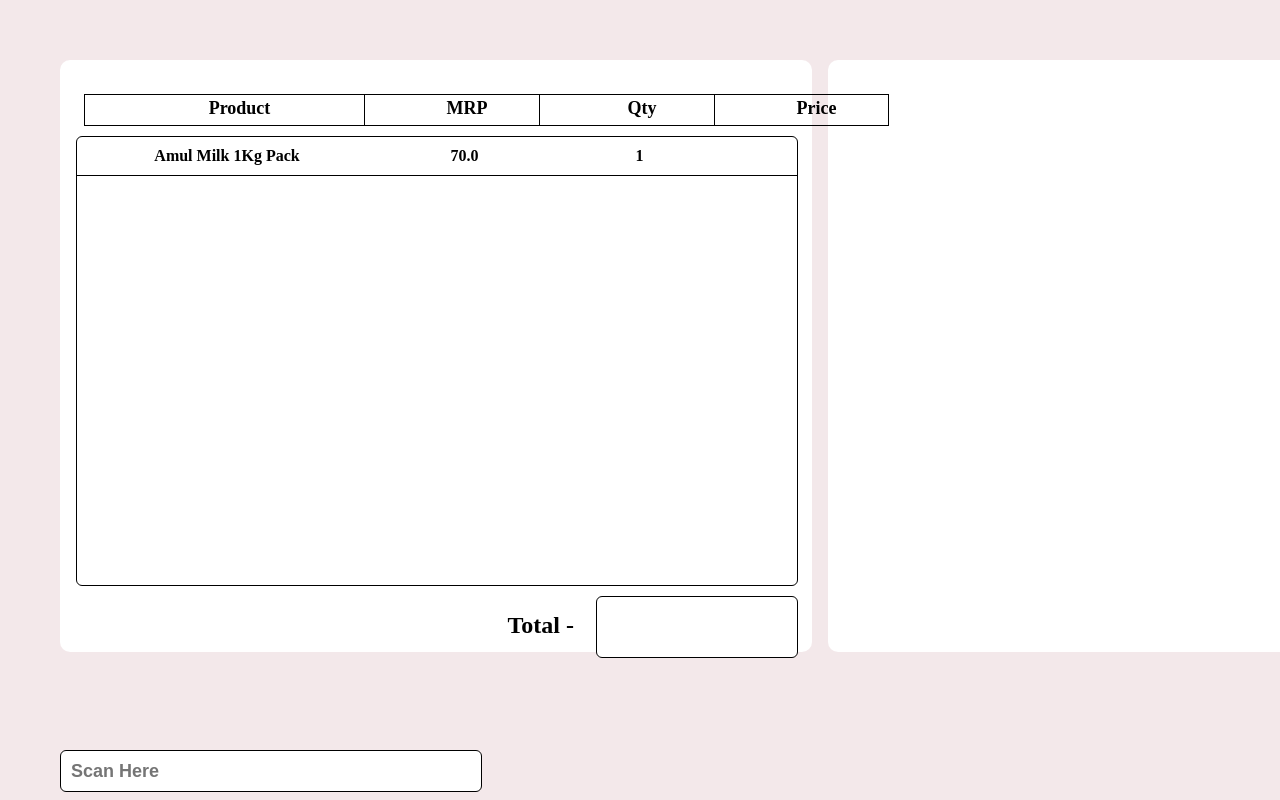
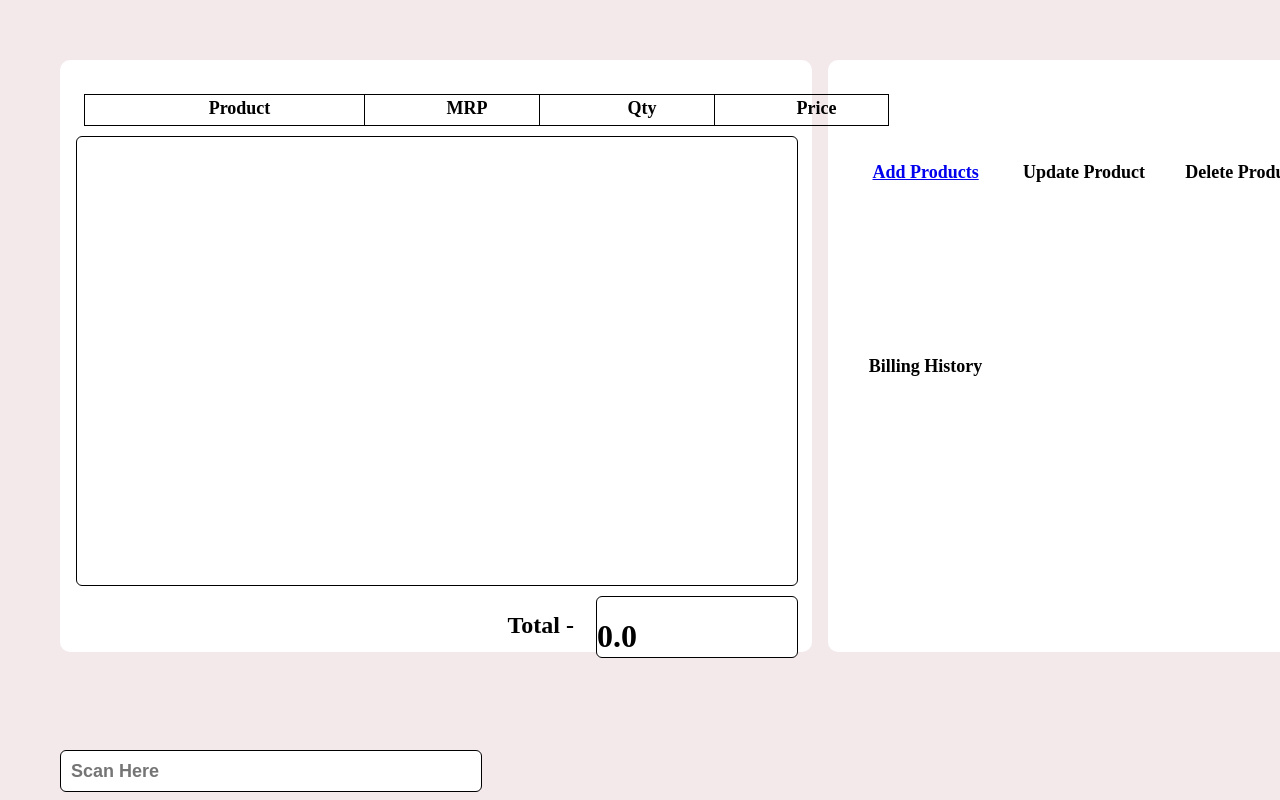
Before and after one commit to CodeBlood-ED/bill-oh, an Angular app: page /home in a window 1280 px wide. Shown: the top 800 px of the page. Built offline with nearby package versions, Linux system fonts and the light colour scheme.

Commit message:
barcode scan feature added

```diff
--- a/src/app/components/home/home.component.css
+++ b/src/app/components/home/home.component.css
@@ -4,8 +4,17 @@
   top: 60px;
   left: 60px;
 }
-.box {
+.box1 {
   display: block;
+  padding: 2vh;
+  margin-right: 2vh;
+  border-radius: 10px;
+}
+.box2{
+  display:grid;
+  grid-template-columns: 33% 33% 33%;
+  justify-content: center;
+  align-items: center;
   padding: 2vh;
   margin-right: 2vh;
   border-radius: 10px;
@@ -119,3 +128,8 @@ h3 {
     top:3px;
     right:5px;
 }
+.add_products{
+  text-align: center;
+  font-size: 18px;
+  font-weight: bold;
+}
--- a/src/app/components/home/home.component.html
+++ b/src/app/components/home/home.component.html
@@ -1,27 +1,35 @@
 <div class="bill-template">
-    <div class="box" id="first_box">
+    <div class="box1" id="first_box">
         <div class="header_section">
             <ul id="header_items" *ngFor="let header of headers">
                 <li>{{header}}</li>
             </ul>
         </div>
         <div class="bill_section">
-            <div class="product_details">
-                <div> Amul Milk 1Kg Pack</div>
-                <div>70.0</div>
-                <div>1</div>
-                <div>68.0</div>
+            <div class="product_details" *ngFor="let eachProduct of products">
+
             </div>
         </div>
         <div class="total">
             <h3>Total - </h3>
-            <div class="final_price"></div>
+            <div class="final_price">
+               <h1>{{total}}</h1>
+            </div>
         </div>
     </div>
-    <div class="box" id="second_box"></div>
+    <div class="box2" id="second_box">
+        <a href="/home"><div class="add_products">Add Products</div></a>
+        <div class="add_products">Update Product</div>
+        <div class="add_products">Delete Product</div>
+        <div class="add_products">Billing History</div>
+        <div class="add_products"></div>
+        <div class="add_products"></div>
+        <div class="add_products"></div>
+        <div class="add_products"></div>
+    </div>
 </div>
 <div class="qr_section">
     <ng-container class="qrcode_scanner">
-        <input id="scanner" type="text" placeholder="Scan Here">
+        <input id="scanner" type="text" placeholder="Scan Here" (keydown)="onSearch($event)">
     </ng-container>
 </div>
--- a/src/app/components/home/home.component.ts
+++ b/src/app/components/home/home.component.ts
@@ -1,13 +1,31 @@
 import { Component } from '@angular/core';
+import { ProductService } from 'src/app/services/product.service';
+import { product } from 'src/app/models/Product';
 
 @Component({
   selector: 'app-home',
   templateUrl: './home.component.html',
-  styleUrls: ['./home.component.css']
+  styleUrls: ['./home.component.css'],
 })
 export class HomeComponent {
   headers: string[] = [];
-  constructor(){
-    this.headers=['Product','MRP','Qty','Price']
+  products: product[] = [];
+  total: string = '0.0';
+
+  constructor(private productService: ProductService) {
+    this.headers = ['Product', 'MRP', 'Qty', 'Price'];
+  }
+  //  Search event triggered
+  onSearch(event: KeyboardEvent) {
+    const input = event.target as HTMLInputElement;
+    if(event.key === "Enter") {
+      this.searchProduct(input.value);
+    }
+  }
+  //  For product search
+  searchProduct(productCode: string) {
+    this.productService.getSearchedProducts(productCode).subscribe((data:product)=>{
+      return this.products.push(data);
+    })
   }
 }
--- a/src/app/models/product.ts
+++ b/src/app/models/product.ts
@@ -1,4 +1,4 @@
-export class Product {
+export class product {
 
     statuscode! : string;
 
--- a/src/app/services/product.service.ts
+++ b/src/app/services/product.service.ts
@@ -1,6 +1,6 @@
 import { Injectable } from '@angular/core';
-import { Product } from '../models/product';
-import { HttpClient, HttpHeaders, HttpParams } from '@angular/common/http'
+import { product } from 'src/app/models/Product';
+import { HttpClient,HttpParams } from '@angular/common/http'
 import { Observable } from 'rxjs';
 
 @Injectable({
@@ -9,22 +9,19 @@ import { Observable } from 'rxjs';
 export class ProductService {
   basepath: string = 'http://localhost:8080';
 
-  constructor(protected http : HttpClient) {
-
+  constructor(private http : HttpClient) {
   }
 
-  public fetchProductDetails(productCode : string) : Observable<Product> {
-    return this.fetchProductDetailsHttpInfo(productCode);
+  public getSearchedProducts(productCode: string) : Observable<product>{
+    return this.getSearchedProductsHttpInfo(productCode);
   }
-
-  public fetchProductDetailsHttpInfo(productCode : string) : Observable<any> {
-
-    const url = this.basepath + '/productdetails';
+  getSearchedProductsHttpInfo(productCode: string): Observable<any> {
+    const url = this.basepath + '/getSearchedProduct';
     let params = new HttpParams();
     params = params.append("productCode", productCode);
 
     const requestOptions = {
-      params,
+      params
     }
 
     return this.http.request('POST', url, requestOptions);
```
Also changed, not shown: src/app/components/bill-template/bill-template.component.css (deleted, +0 -29 lines), src/app/components/bill-template/bill-template.component.ts (deleted, +0 -28 lines), src/app/models/Products.ts (added, +9 -0 lines), src/app/components/bill-template/bill-template.component.html (deleted), 1 other file (tests, documents, lock files or other folders).
